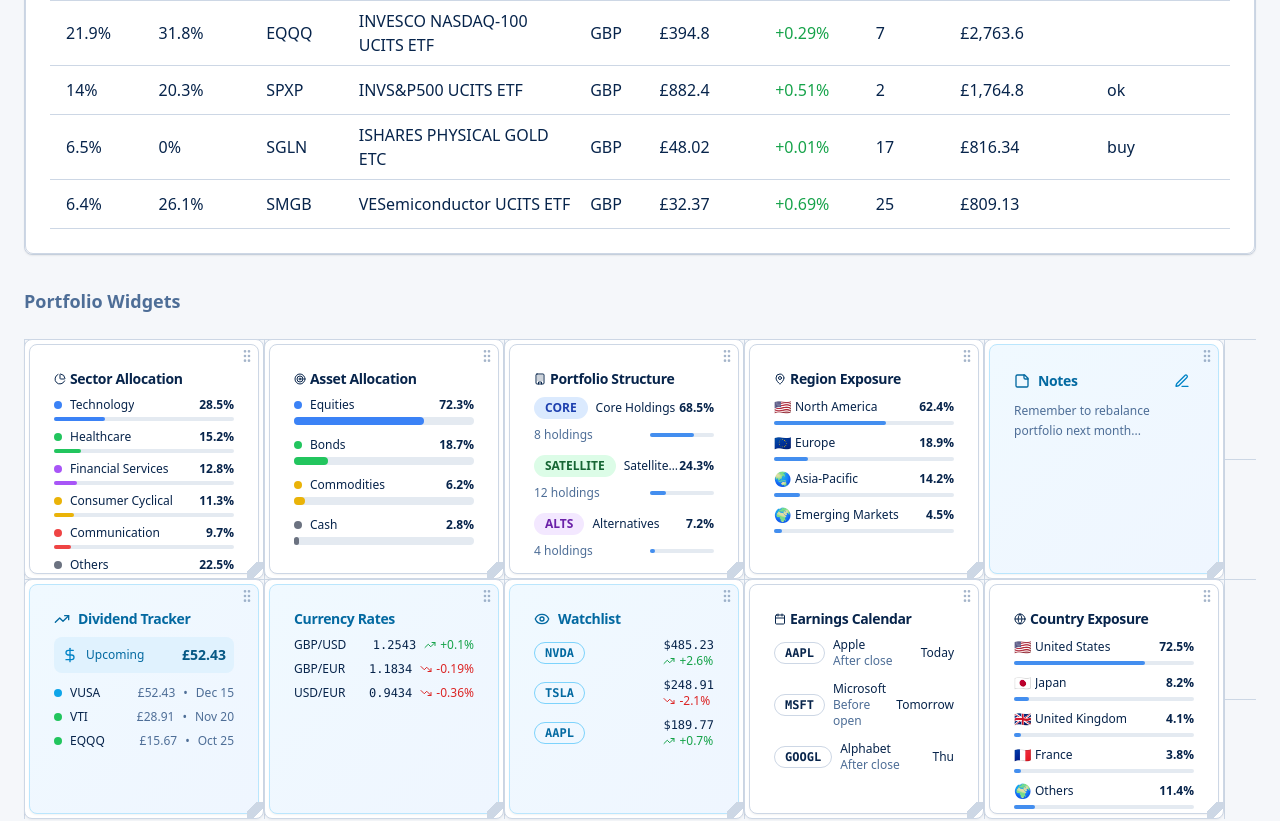
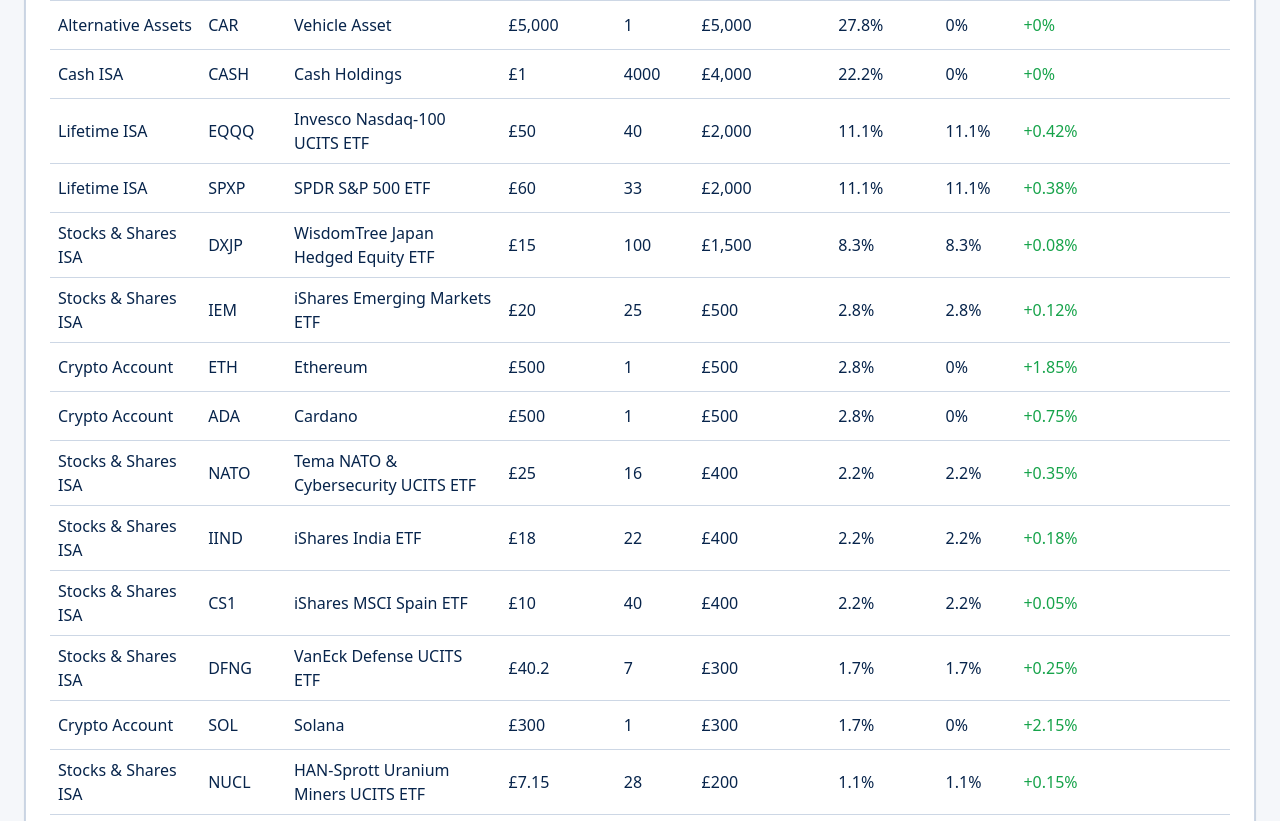
Before and after one commit to ArchieeR/investor-dashboard-flow, a React (Vite) app: page / in a window 1280 px wide. Shown: the part 720-1541 px from the top of the page. Built offline with nearby package versions, Linux system fonts and the light colour scheme.

Commit message:
Feat: Populate portfolio with sample data
Populated the portfolio with sample holdings across multiple accounts (Stocks & Shares ISA, Lifetime ISA, Crypto Account, Cash ISA, Alternative Assets

```diff
--- a/src/components/portfolio/EnhancedPortfolioTable.tsx
+++ b/src/components/portfolio/EnhancedPortfolioTable.tsx
@@ -1,3 +1,4 @@
+
 import { useState, useMemo } from 'react';
 import { ChevronDown, ChevronRight } from 'lucide-react';
 import { Card, CardContent, CardHeader, CardTitle } from '@/components/ui/card';
@@ -7,84 +8,269 @@ import { ColumnManager } from './ColumnManager';
 import { ViewModeSelector } from './ViewModeSelector';
 import { PortfolioHolding, ColumnConfig, ViewMode, GroupedHoldings } from '@/types/portfolio';
 
-// Mock data based on the Excel sheet
+// Updated mock data with all specified accounts and holdings
 const mockHoldings: PortfolioHolding[] = [
+  // Stocks & Shares ISA
   {
     id: '1',
-    ticker: 'EQQQ',
-    assetName: 'INVESCO NASDAQ-100 UCITS ETF',
-    percentEquity: 21.9,
-    percentPortfolio: 31.8,
-    category: 'CORE',
-    account: 'ISA',
+    ticker: 'NUCL',
+    assetName: 'HAN‑Sprott Uranium Miners UCITS ETF',
+    percentEquity: 1.1,
+    percentPortfolio: 1.1,
+    category: 'SATELLITE',
+    account: 'Stocks & Shares ISA',
     fx: 'GBP',
-    price: 394.800,
-    deltaPercent: 0.29,
-    quantity: 7,
-    value: 2763.60,
+    price: 7.15,
+    deltaPercent: 0.15,
+    quantity: 28, // £200 / £7.15
+    value: 200,
     notes: '',
     type: 'ETF'
   },
   {
     id: '2',
-    ticker: 'SPXP',
-    assetName: 'INVS&P500 UCITS ETF',
-    percentEquity: 14.0,
-    percentPortfolio: 20.3,
-    category: 'CORE',
-    account: 'ISA',
+    ticker: 'DFNG',
+    assetName: 'VanEck Defense UCITS ETF',
+    percentEquity: 1.7,
+    percentPortfolio: 1.7,
+    category: 'SATELLITE',
+    account: 'Stocks & Shares ISA',
     fx: 'GBP',
-    price: 882.40,
-    deltaPercent: 0.51,
-    quantity: 2,
-    value: 1764.80,
-    notes: 'ok',
+    price: 40.20,
+    deltaPercent: 0.25,
+    quantity: 7, // £300 / £40.20
+    value: 300,
+    notes: '',
     type: 'ETF'
   },
   {
     id: '3',
-    ticker: 'SMGB',
-    assetName: 'VESemiconductor UCITS ETF',
-    percentEquity: 6.4,
-    percentPortfolio: 26.1,
+    ticker: 'NATO',
+    assetName: 'Tema NATO & Cybersecurity UCITS ETF',
+    percentEquity: 2.2,
+    percentPortfolio: 2.2,
     category: 'SATELLITE',
-    account: 'ISA',
+    account: 'Stocks & Shares ISA',
     fx: 'GBP',
-    price: 32.37,
-    deltaPercent: 0.69,
-    quantity: 25,
-    value: 809.13,
+    price: 25.00,
+    deltaPercent: 0.35,
+    quantity: 16, // £400 / £25
+    value: 400,
     notes: '',
     type: 'ETF'
   },
   {
     id: '4',
-    ticker: 'SGLN',
-    assetName: 'ISHARES PHYSICAL GOLD ETC',
-    percentEquity: 6.5,
-    percentPortfolio: 0,
+    ticker: 'IEM',
+    assetName: 'iShares Emerging Markets ETF',
+    percentEquity: 2.8,
+    percentPortfolio: 2.8,
+    category: 'CORE',
+    account: 'Stocks & Shares ISA',
+    fx: 'GBP',
+    price: 20.00,
+    deltaPercent: 0.12,
+    quantity: 25, // £500 / £20
+    value: 500,
+    notes: '',
+    type: 'ETF'
+  },
+  {
+    id: '5',
+    ticker: 'DXJP',
+    assetName: 'WisdomTree Japan Hedged Equity ETF',
+    percentEquity: 8.3,
+    percentPortfolio: 8.3,
+    category: 'CORE',
+    account: 'Stocks & Shares ISA',
+    fx: 'GBP',
+    price: 15.00,
+    deltaPercent: 0.08,
+    quantity: 100, // £1500 / £15
+    value: 1500,
+    notes: '',
+    type: 'ETF'
+  },
+  {
+    id: '6',
+    ticker: 'IIND',
+    assetName: 'iShares India ETF',
+    percentEquity: 2.2,
+    percentPortfolio: 2.2,
+    category: 'CORE',
+    account: 'Stocks & Shares ISA',
+    fx: 'GBP',
+    price: 18.00,
+    deltaPercent: 0.18,
+    quantity: 22, // £400 / £18
+    value: 400,
+    notes: '',
+    type: 'ETF'
+  },
+  {
+    id: '7',
+    ticker: 'CS1',
+    assetName: 'iShares MSCI Spain ETF',
+    percentEquity: 2.2,
+    percentPortfolio: 2.2,
+    category: 'CORE',
+    account: 'Stocks & Shares ISA',
+    fx: 'GBP',
+    price: 10.00,
+    deltaPercent: 0.05,
+    quantity: 40, // £400 / £10
+    value: 400,
+    notes: '',
+    type: 'ETF'
+  },
+
+  // Lifetime ISA
+  {
+    id: '8',
+    ticker: 'EQQQ',
+    assetName: 'Invesco Nasdaq‑100 UCITS ETF',
+    percentEquity: 11.1,
+    percentPortfolio: 11.1,
+    category: 'CORE',
+    account: 'Lifetime ISA',
+    fx: 'GBP',
+    price: 50.00,
+    deltaPercent: 0.42,
+    quantity: 40, // £2000 / £50
+    value: 2000,
+    notes: '',
+    type: 'ETF'
+  },
+  {
+    id: '9',
+    ticker: 'SPXP',
+    assetName: 'SPDR S&P 500 ETF',
+    percentEquity: 11.1,
+    percentPortfolio: 11.1,
+    category: 'CORE',
+    account: 'Lifetime ISA',
+    fx: 'GBP',
+    price: 60.00,
+    deltaPercent: 0.38,
+    quantity: 33, // £2000 / £60
+    value: 2000,
+    notes: '',
+    type: 'ETF'
+  },
+
+  // Crypto Account
+  {
+    id: '10',
+    ticker: 'SOL',
+    assetName: 'Solana',
+    percentEquity: 0,
+    percentPortfolio: 1.7,
     category: 'ALTS',
-    account: 'ISA',
+    account: 'Crypto Account',
     fx: 'GBP',
-    price: 48.020,
-    deltaPercent: 0.01,
-    quantity: 17,
-    value: 816.34,
-    notes: 'buy',
-    type: 'Gold'
+    price: 300.00,
+    deltaPercent: 2.15,
+    quantity: 1,
+    value: 300,
+    notes: '',
+    type: 'Crypto'
+  },
+  {
+    id: '11',
+    ticker: 'ETH',
+    assetName: 'Ethereum',
+    percentEquity: 0,
+    percentPortfolio: 2.8,
+    category: 'ALTS',
+    account: 'Crypto Account',
+    fx: 'GBP',
+    price: 500.00,
+    deltaPercent: 1.85,
+    quantity: 1,
+    value: 500,
+    notes: '',
+    type: 'Crypto'
+  },
+  {
+    id: '12',
+    ticker: 'XRP',
+    assetName: 'Ripple',
+    percentEquity: 0,
+    percentPortfolio: 1.1,
+    category: 'ALTS',
+    account: 'Crypto Account',
+    fx: 'GBP',
+    price: 200.00,
+    deltaPercent: -0.95,
+    quantity: 1,
+    value: 200,
+    notes: '',
+    type: 'Crypto'
+  },
+  {
+    id: '13',
+    ticker: 'ADA',
+    assetName: 'Cardano',
+    percentEquity: 0,
+    percentPortfolio: 2.8,
+    category: 'ALTS',
+    account: 'Crypto Account',
+    fx: 'GBP',
+    price: 500.00,
+    deltaPercent: 0.75,
+    quantity: 1,
+    value: 500,
+    notes: '',
+    type: 'Crypto'
+  },
+
+  // Cash ISA
+  {
+    id: '14',
+    ticker: 'CASH',
+    assetName: 'Cash Holdings',
+    percentEquity: 0,
+    percentPortfolio: 22.2,
+    category: 'ALTS',
+    account: 'Cash ISA',
+    fx: 'GBP',
+    price: 1.00,
+    deltaPercent: 0.00,
+    quantity: 4000,
+    value: 4000,
+    notes: '',
+    type: 'Cash'
+  },
+
+  // Alternative Assets
+  {
+    id: '15',
+    ticker: 'CAR',
+    assetName: 'Vehicle Asset',
+    percentEquity: 0,
+    percentPortfolio: 27.8,
+    category: 'ALTS',
+    account: 'Alternative Assets',
+    fx: 'GBP',
+    price: 5000.00,
+    deltaPercent: 0.00,
+    quantity: 1,
+    value: 5000,
+    notes: '',
+    type: 'Alternative'
   }
 ];
 
 const defaultColumns: ColumnConfig[] = [
-  { key: 'percentEquity', label: '% Equity', visible: true, editable: true, resizable: true, width: 80, type: 'percentage' },
-  { key: 'percentPortfolio', label: '% Portfolio', visible: true, editable: true, resizable: true, width: 100, type: 'percentage' },
+  { key: 'account', label: 'Account', visible: true, editable: false, resizable: true, width: 140, type: 'text' },
   { key: 'ticker', label: 'Ticker', visible: true, editable: false, resizable: true, width: 80, type: 'text' },
   { key: 'assetName', label: 'Asset Name', visible: true, editable: false, resizable: true, width: 200, type: 'text' },
-  { key: 'fx', label: 'FX', visible: true, editable: false, resizable: true, width: 60, type: 'text' },
   { key: 'price', label: 'Price', visible: true, editable: false, resizable: true, width: 100, type: 'currency' },
-  { key: 'deltaPercent', label: 'Δ %', visible: true, editable: false, resizable: true, width: 80, type: 'percentage' },
   { key: 'quantity', label: 'Qty', visible: true, editable: true, resizable: true, width: 80, type: 'number' },
   { key: 'value', label: 'Value', visible: true, editable: false, resizable: true, width: 120, type: 'currency' },
+  { key: 'percentPortfolio', label: '% Portfolio', visible: true, editable: true, resizable: true, width: 100, type: 'percentage' },
+  { key: 'percentEquity', label: '% Equity', visible: true, editable: true, resizable: true, width: 80, type: 'percentage' },
+  { key: 'deltaPercent', label: 'Δ %', visible: true, editable: false, resizable: true, width: 80, type: 'percentage' },
   { key: 'notes', label: 'Notes', visible: true, editable: true, resizable: true, width: 120, type: 'text' }
 ];
 
@@ -92,11 +278,12 @@ export const EnhancedPortfolioTable = () => {
   const [holdings, setHoldings] = useState<PortfolioHolding[]>(mockHoldings);
   const [columns, setColumns] = useState<ColumnConfig[]>(defaultColumns);
   const [viewMode, setViewMode] = useState<ViewMode>('general');
-  const [expandedGroups, setExpandedGroups] = useState<Set<string>>(new Set(['CORE', 'SATELLITE', 'ALTS']));
-  const [sortBy, setSortBy] = useState<keyof PortfolioHolding>('percentEquity');
+  const [expandedGroups, setExpandedGroups] = useState<Set<string>>(new Set(['CORE', 'SATELLITE', 'ALTS', 'Stocks & Shares ISA', 'Lifetime ISA', 'Crypto Account', 'Cash ISA', 'Alternative Assets']));
+  const [sortBy, setSortBy] = useState<keyof PortfolioHolding>('value');
   const [sortOrder, setSortOrder] = useState<'asc' | 'desc'>('desc');
 
   const visibleColumns = columns.filter(col => col.visible);
+  const totalPortfolioValue = holdings.reduce((sum, holding) => sum + holding.value, 0);
 
   const sortedHoldings = useMemo(() => {
     return [...holdings].sort((a, b) => {
@@ -174,9 +361,20 @@ export const EnhancedPortfolioTable = () => {
       'Crypto': 'bg-orange-100 text-orange-800',
       'Bond': 'bg-purple-100 text-purple-800',
       'REIT': 'bg-yellow-100 text-yellow-800',
-      'Gold': 'bg-amber-100 text-amber-800'
+      'Gold': 'bg-amber-100 text-amber-800',
+      'Cash': 'bg-gray-100 text-gray-800',
+      'Alternative': 'bg-red-100 text-red-800'
     };
     return colors[type as keyof typeof colors] || 'bg-gray-100 text-gray-800';
+  };
+
+  const getCategoryLabel = (category: string) => {
+    const labels = {
+      'CORE': 'Core Holdings',
+      'SATELLITE': 'Satellite Holdings',
+      'ALTS': 'Alternative Holdings'
+    };
+    return labels[category as keyof typeof labels] || category;
   };
 
   const renderTableHeader = () => (
@@ -233,6 +431,7 @@ export const EnhancedPortfolioTable = () => {
   const renderGroupedTable = () => {
     if (viewMode === 'general') {
       return (
+        <div className="space-y-4">
           <div className="overflow-x-auto">
             <table className="w-full" style={{ tableLayout: 'fixed' }}>
               {renderTableHeader()}
@@ -240,6 +439,13 @@ export const EnhancedPortfolioTable = () => {
                 {sortedHoldings.map(holding => renderHoldingRow(holding))}
               </tbody>
             </table>
+          </div>
+          <div className="border-t pt-4">
+            <div className="flex justify-between items-center font-semibold text-lg">
+              <span>Portfolio Total:</span>
+              <span>£{totalPortfolioValue.toLocaleString()}</span>
+            </div>
+          </div>
         </div>
       );
     }
@@ -249,26 +455,35 @@ export const EnhancedPortfolioTable = () => {
         {Object.entries(groupedHoldings).map(([groupKey, groupHoldings]) => {
           const isExpanded = expandedGroups.has(groupKey);
           const groupTotal = groupHoldings.reduce((sum, holding) => sum + holding.value, 0);
+          const groupPercentage = ((groupTotal / totalPortfolioValue) * 100).toFixed(1);
 
           return (
             <div key={groupKey}>
               <div
-                className="flex items-center gap-2 p-3 bg-muted/50 rounded cursor-pointer hover:bg-muted"
+                className="flex items-center justify-between p-3 bg-muted/50 rounded cursor-pointer hover:bg-muted"
                 onClick={() => toggleGroup(groupKey)}
               >
+                <div className="flex items-center gap-2">
                   {isExpanded ? (
                     <ChevronDown className="h-4 w-4" />
                   ) : (
                     <ChevronRight className="h-4 w-4" />
                   )}
-                <span className="font-medium">{groupKey}</span>
+                  <span className="font-medium">
+                    {viewMode === 'strategy' ? getCategoryLabel(groupKey) : groupKey}
+                  </span>
                   <span className="text-sm text-muted-foreground">
-                  ({groupHoldings.length} holdings, £{groupTotal.toLocaleString()})
+                    ({groupHoldings.length} holdings)
                   </span>
+                </div>
+                <div className="text-right">
+                  <div className="font-semibold">£{groupTotal.toLocaleString()}</div>
+                  <div className="text-sm text-muted-foreground">{groupPercentage}% of portfolio</div>
+                </div>
               </div>
 
               {isExpanded && (
-                <div className="overflow-x-auto">
+                <div className="overflow-x-auto ml-6">
                   <table className="w-full" style={{ tableLayout: 'fixed' }}>
                     {renderTableHeader()}
                     <tbody>
@@ -280,6 +495,13 @@ export const EnhancedPortfolioTable = () => {
             </div>
           );
         })}
+
+        <div className="border-t pt-4">
+          <div className="flex justify-between items-center font-semibold text-lg">
+            <span>Portfolio Total:</span>
+            <span>£{totalPortfolioValue.toLocaleString()}</span>
+          </div>
+        </div>
       </div>
     );
   };
--- a/src/types/portfolio.ts
+++ b/src/types/portfolio.ts
@@ -14,7 +14,7 @@ export interface PortfolioHolding {
   value: number;
   inav?: number;
   notes: string;
-  type: 'ETF' | 'Stock' | 'Crypto' | 'Bond' | 'REIT' | 'Gold';
+  type: 'ETF' | 'Stock' | 'Crypto' | 'Bond' | 'REIT' | 'Gold' | 'Cash' | 'Alternative';
 }
 
 export interface ColumnConfig {
```
Lines whose indentation alone changed are shown as unchanged.
